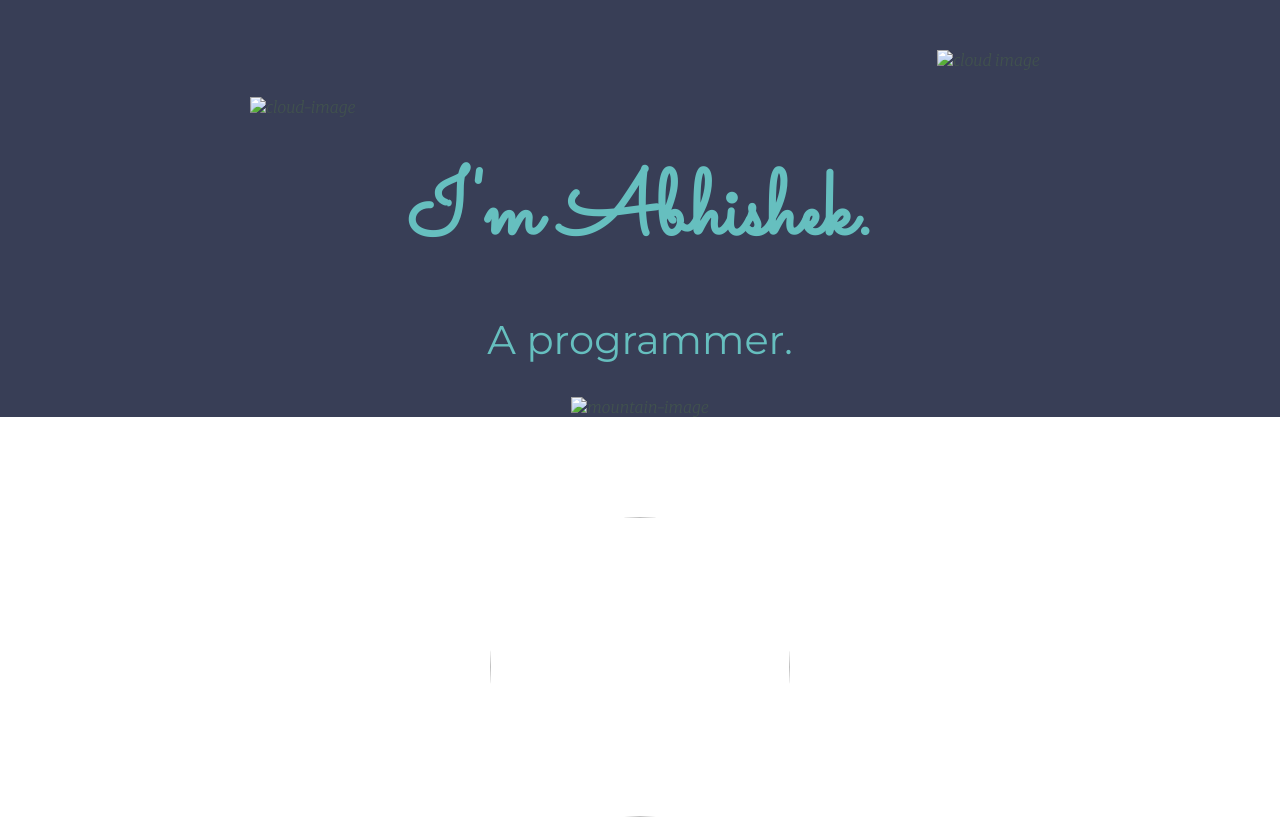
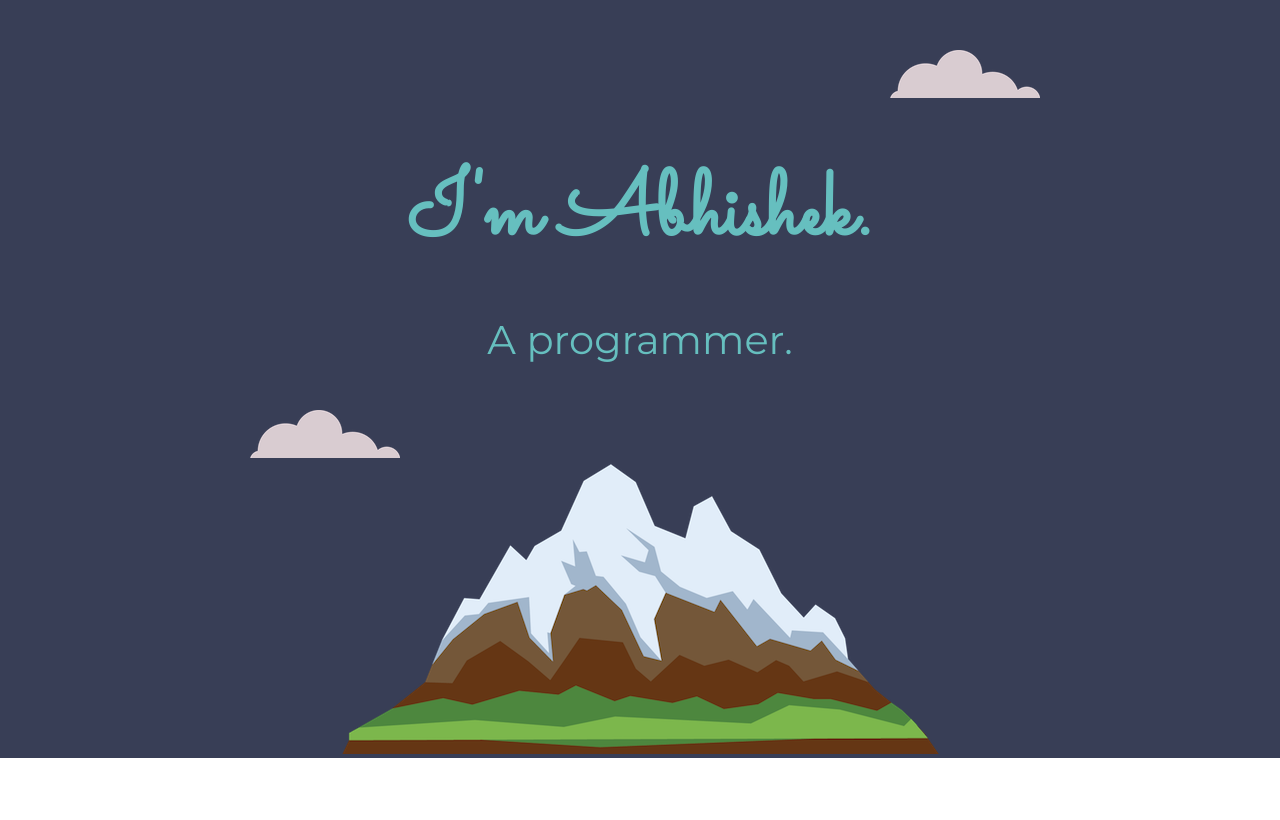
Before and after one commit to abhi0903-stack/Portfolio-Website, a plain HTML site: page index.html in a window 1280 px wide. Shown: the top 820 px of the page. Drawn offline with Linux system fonts and the light colour scheme.

Commit message:
Update index.html

```diff
--- a/index.html
+++ b/index.html
@@ -13,16 +13,16 @@
 
 <body>
   <div class="top-container">
-    <img src="images/cloud.png" alt="cloud image" class="top-cloud">
+    <img src="cloud.png" alt="cloud image" class="top-cloud">
     <h1>I'm Abhishek.</h1>
     <h2 class="sub-heading">A programmer.</h2>
-    <img src="images/cloud.png" alt="cloud-image" class="bottom-cloud">
-    <img src="images/mountain.png" alt="mountain-image">
+    <img src="cloud.png" alt="cloud-image" class="bottom-cloud">
+    <img src="mountain.png" alt="mountain-image">
   </div>
 
   <div class="middle-container">
     <div class="profile">
-      <img src="images/profile.jpg" alt="" height="300px" width="300px" class="profile-image">
+      <img src="profile.jpg" alt="" height="300px" width="300px" class="profile-image">
       <h2>Hello.</h2>
       <p class = "intro-text">This is Abhishek! I am a web developer who enjoys learning new technologies and implementing them using creative and cool projects. </p>
     </div>
@@ -30,12 +30,12 @@
     <div class="skills">
       <h2>My Skills.</h2>
       <div class="skill-row">
-        <img class="code-img" src="images/code.png" alt="html-image" height="200px" width="200px">
+        <img class="code-img" src="code.png" alt="html-image" height="200px" width="200px">
         <h3>Web Development</h3>
         <p class = "code-img-description">HTML, CSS, Javascript, React JS, Node JS, Express JS and Bootstrap</p>
       </div>
       <div class="skill-row">
-        <img class="netflix-img" src="images/netflix.png" alt="" height="200px" width="200px">
+        <img class="netflix-img" src="netflix.png" alt="" height="200px" width="200px">
         <h3>Watching TV Series</h3>
         <p class = "netflix-img-description">I am crazy about Netflix! I have watched a ton of sitcoms and TV Series. My most favourite is undoubtedly <strong>Suits!</strong></p>
       </div>
```
